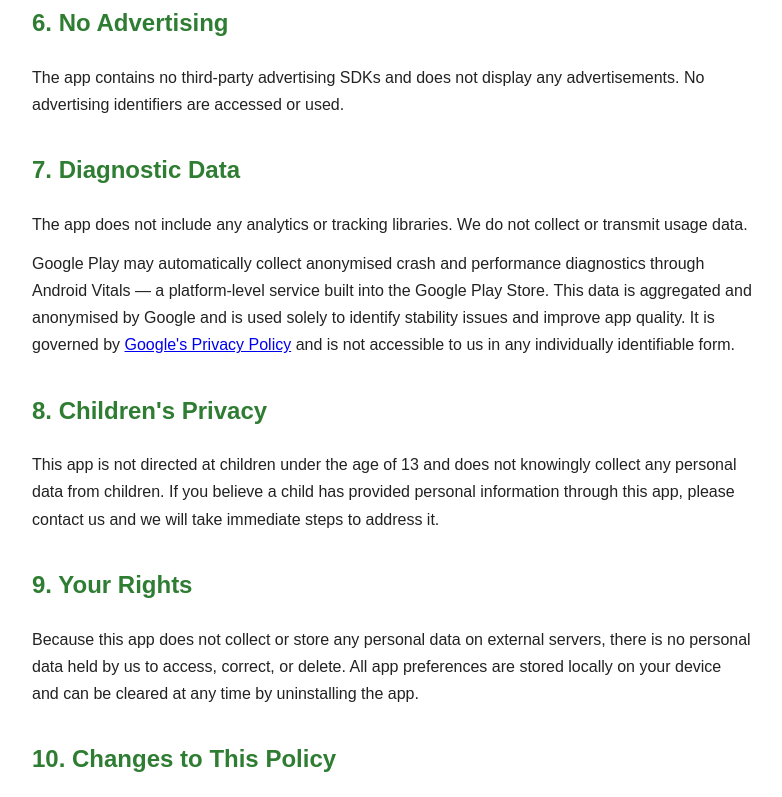
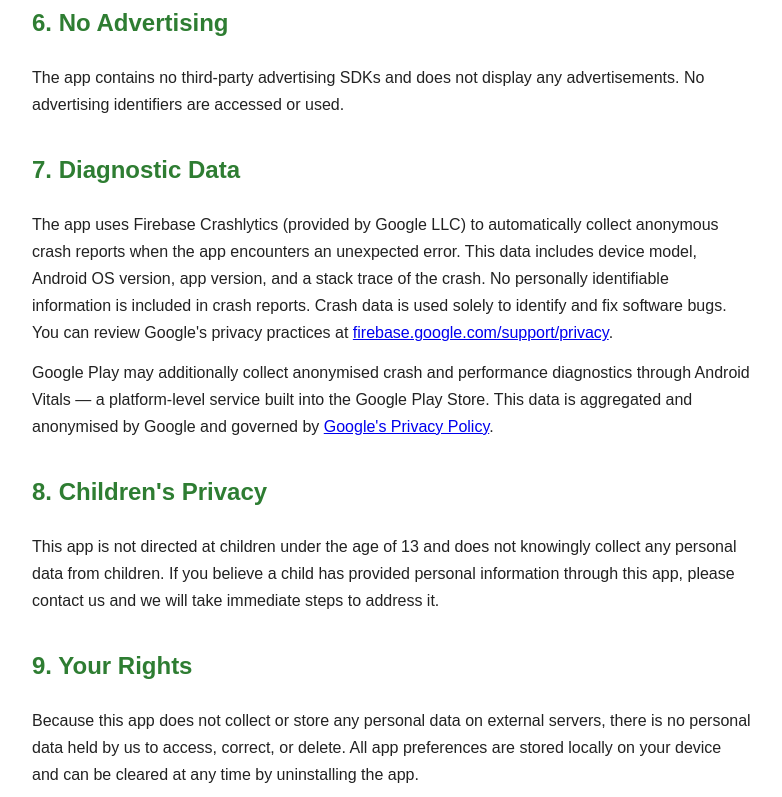
Before and after one commit to devsandpros/chicagosafezone-privacy, a plain HTML site: page index.html in a window 1280 px wide. Shown: the part 1285-2082 px from the top of the page, without its empty margins (248-1030 px from the left). Drawn offline with Linux system fonts and the light colour scheme.

Commit message:
Update index.html

```diff
--- a/index.html
+++ b/index.html
@@ -23,7 +23,7 @@
   <h1>Privacy Policy</h1>
   <p><strong>App:</strong> Chicago Safe Zone Alert Pro<br>
      <strong>Developer:</strong> devsandpros<br>
-     <strong>Last updated:</strong> April 2026</p>
+     <strong>Last updated:</strong> May 2026</p>
 
   <h2>1. Overview</h2>
   <p>
@@ -83,20 +83,24 @@
     any advertisements. No advertising identifiers are accessed or used.
   </p>
 
-  <h2>7. Diagnostic Data</h2>
+<h2>7. Diagnostic Data</h2>
   <p>
-    The app does not include any analytics or tracking libraries. We do not
-    collect or transmit usage data.
+    The app uses Firebase Crashlytics (provided by Google LLC) to automatically
+    collect anonymous crash reports when the app encounters an unexpected error.
+    This data includes device model, Android OS version, app version, and a
+    stack trace of the crash. No personally identifiable information is included
+    in crash reports. Crash data is used solely to identify and fix software bugs.
+    You can review Google's privacy practices at
+    <a href="https://firebase.google.com/support/privacy" target="_blank">
+    firebase.google.com/support/privacy</a>.
   </p>
   <p>
-    Google Play may automatically collect anonymised crash and performance
+    Google Play may additionally collect anonymised crash and performance
     diagnostics through Android Vitals — a platform-level service built into
     the Google Play Store. This data is aggregated and anonymised by Google
-    and is used solely to identify stability issues and improve app quality.
-    It is governed by
+    and governed by
     <a href="https://policies.google.com/privacy" target="_blank">
-    Google's Privacy Policy</a> and is not accessible to us in any
-    individually identifiable form.
+    Google's Privacy Policy</a>.
   </p>
 
   <h2>8. Children's Privacy</h2>
```
